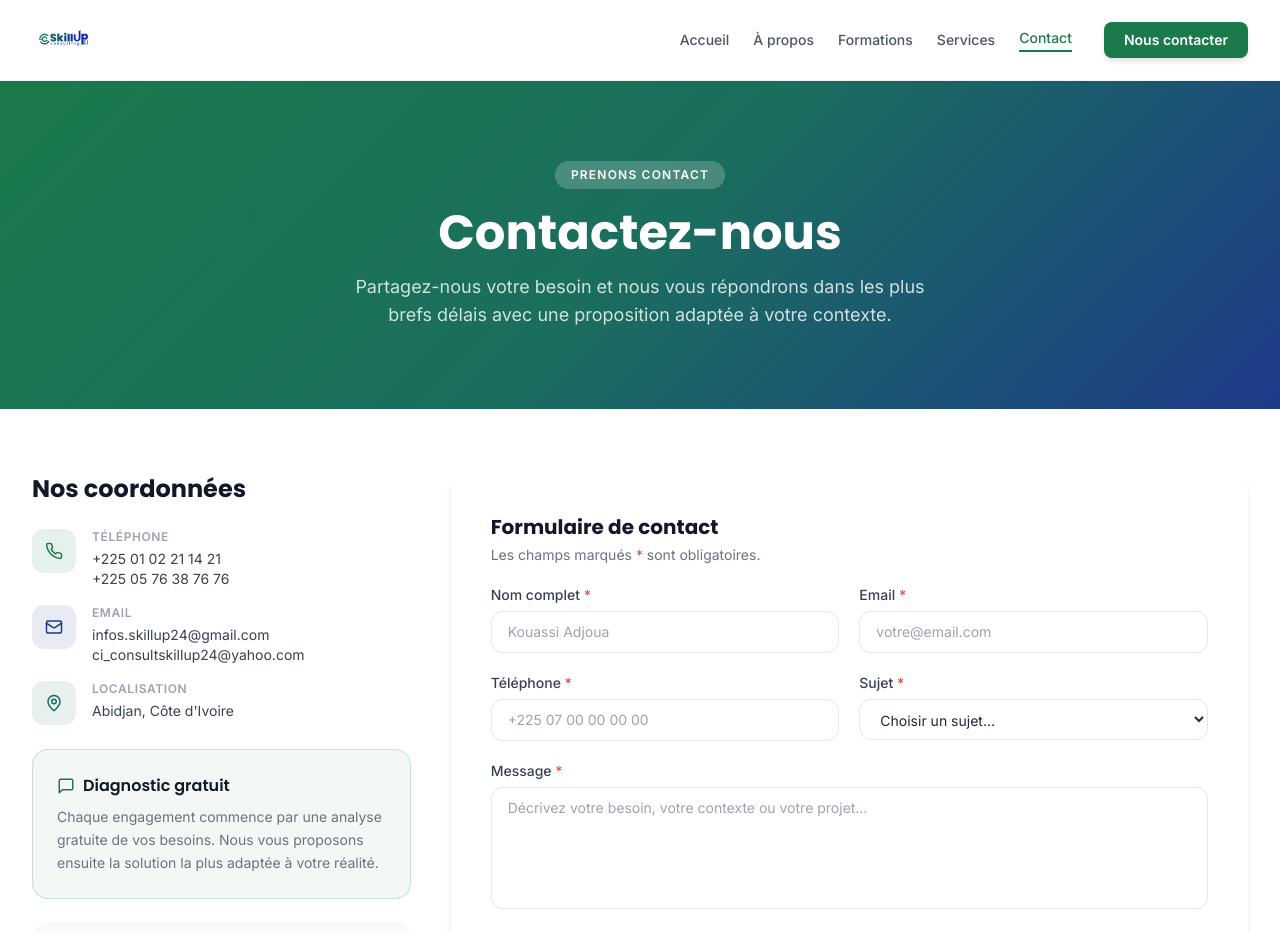
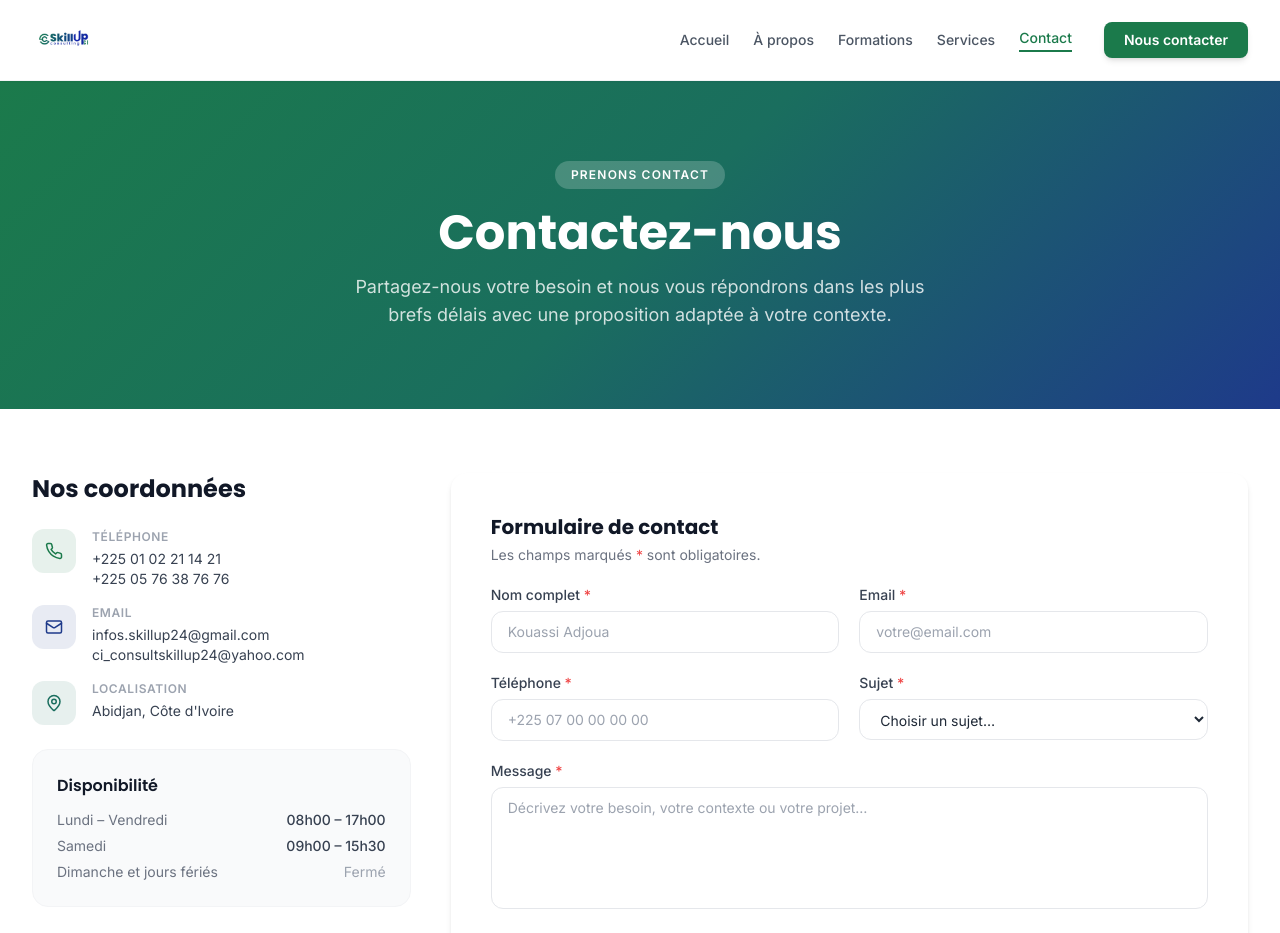
Before and after one commit to esperanceykouassi-bit/proj-esp, a React (Vite) app in the folder frontend/: page /contact in a window 1280 px wide. Shown: the top 933 px of the page. Built offline with nearby package versions, Linux system fonts and the light colour scheme.

Commit message:
Remove Diagnostic gratuit section from contact page

```diff
--- a/frontend/src/pages/Contact.jsx
+++ b/frontend/src/pages/Contact.jsx
@@ -169,16 +169,7 @@ export default function Contact() {
             </div>
 
             {/* Encart diagnostic */}
-            <div className="bg-brand-green/5 border border-brand-green/20 rounded-2xl p-6">
-              <div className="flex items-center gap-2 mb-2">
-                <MessageSquare size={18} className="text-brand-green" />
-                <h3 className="font-semibold text-gray-900">Diagnostic gratuit</h3>
-              </div>
-              <p className="text-sm text-gray-500 leading-relaxed">
-                Chaque engagement commence par une analyse gratuite de vos besoins.
-                Nous vous proposons ensuite la solution la plus adaptée à votre réalité.
-              </p>
-            </div>
+
 
             {/* Horaires */}
             <div className="bg-gray-50 border border-gray-100 rounded-2xl p-6">
```
